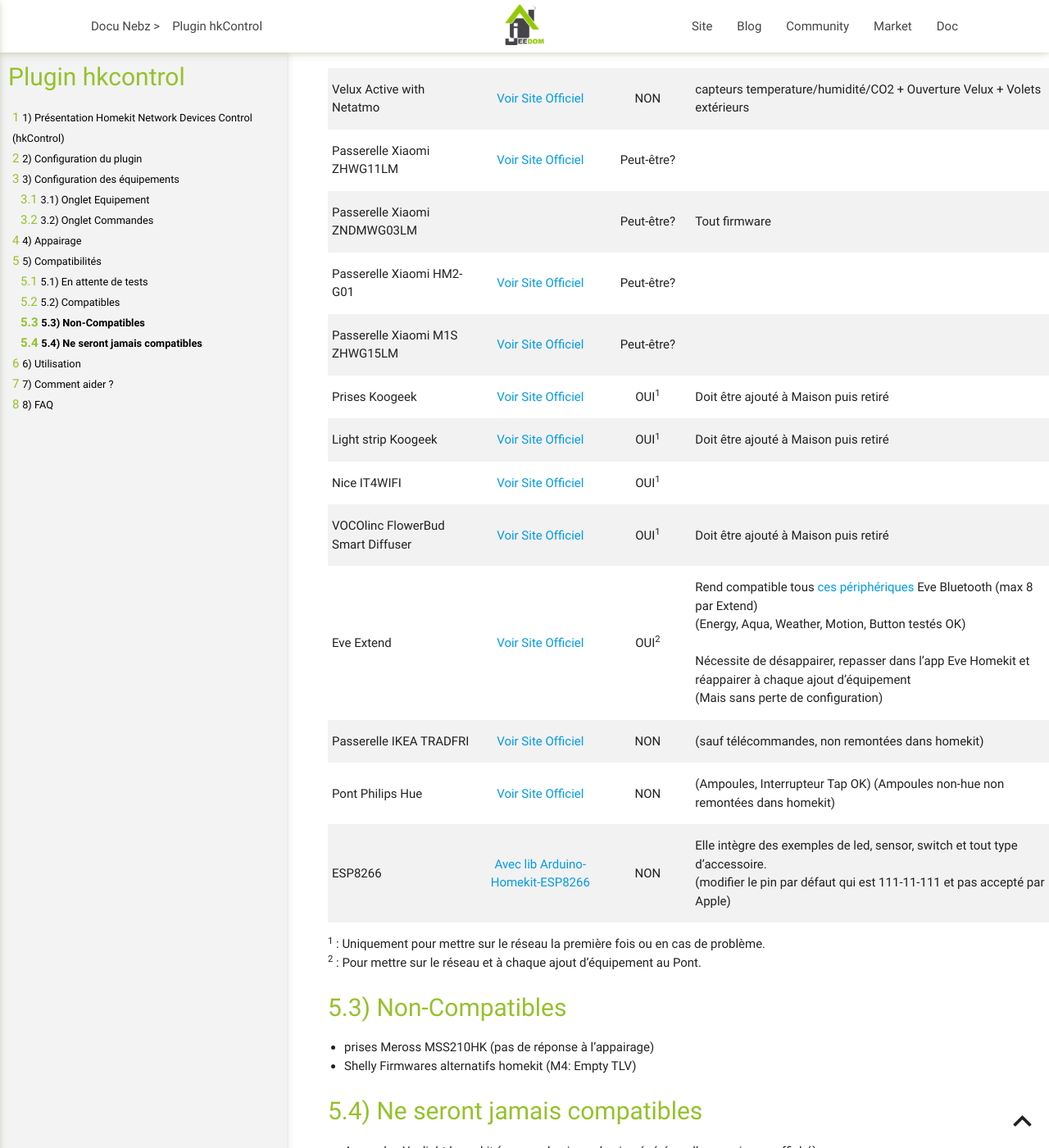
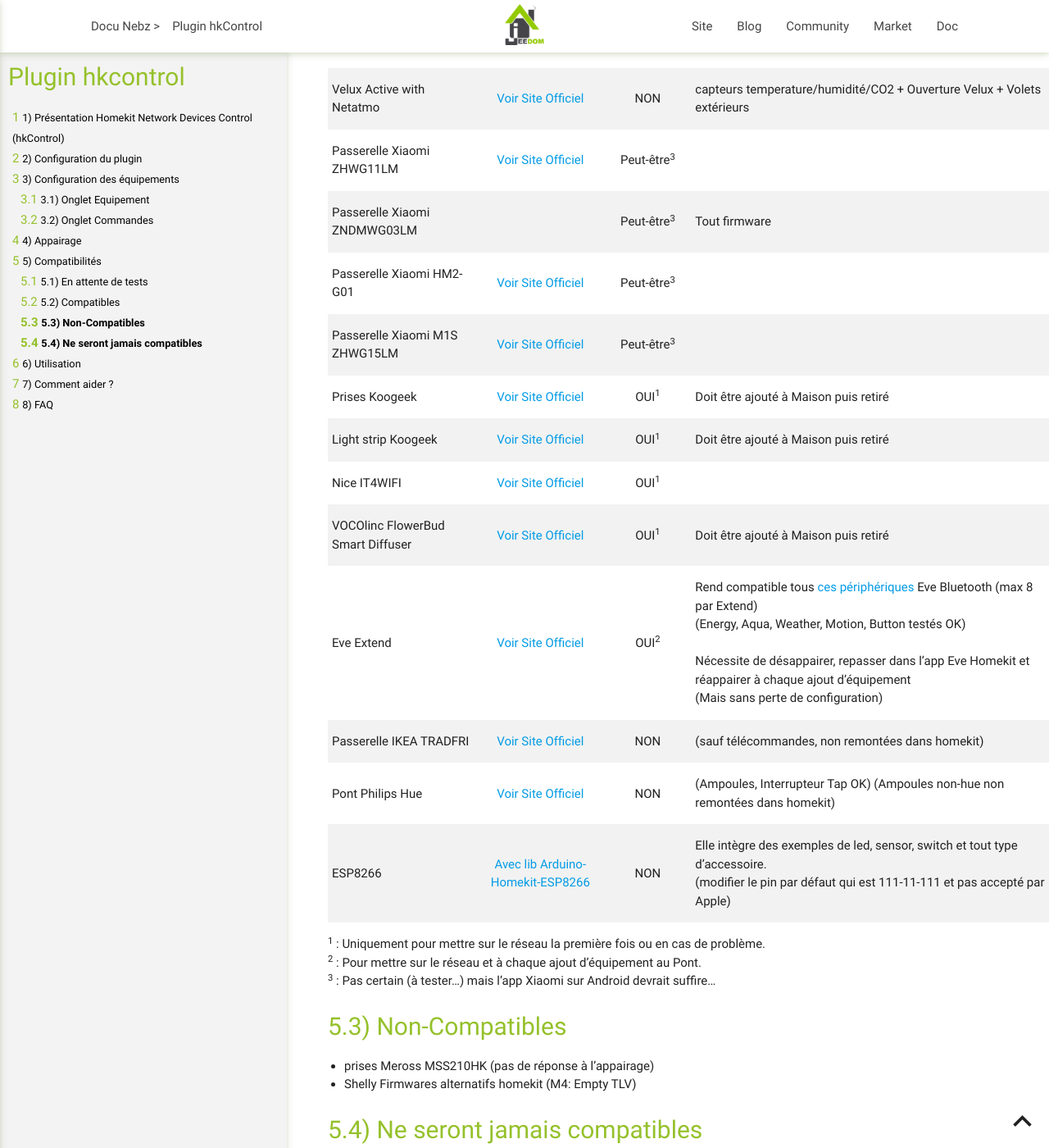
Before and after one commit to NebzHB/jeedom_docs, a Jekyll site: the page built from plugins/hkControl/fr_FR/index.md, in a window 1280 px wide and 1400 px high, scrolled down 3016 px. Shown: the whole window at 82% size. Built offline with Jekyll 4.4.1, drawn with Linux system fonts in a browser that asks for light colours.

Commit message:
Update index.md

```diff
--- a/plugins/hkControl/fr_FR/index.md
+++ b/plugins/hkControl/fr_FR/index.md
@@ -115,10 +115,10 @@
 | Legrand iDiamant with Netatmo | [Voir Site Officiel](https://www.netatmo.com/fr-fr/partners/bubendorff){:target="_blank" rel="noopener"} | NON | |
 | Legrand Céliane with Netatmo | [Voir Site Officiel](https://www.netatmo.com/fr-fr/partners/legrand){:target="_blank" rel="noopener"} | NON | |
 | Velux Active with Netatmo | [Voir Site Officiel](https://www.netatmo.com/fr-fr/partners/velux){:target="_blank" rel="noopener"} | NON | capteurs temperature/humidité/CO2 + Ouverture Velux + Volets extérieurs |
-| Passerelle Xiaomi ZHWG11LM | [Voir Site Officiel](https://www.aqara.com/us/smart_home_hub.html){:target="_blank" rel="noopener"} | Peut-être? | |
-| Passerelle Xiaomi ZNDMWG03LM | | Peut-être? | Tout firmware |
-| Passerelle Xiaomi HM2-G01 | [Voir Site Officiel](https://www.aqara.com/eu/smart_hub_m2.html){:target="_blank" rel="noopener"} | Peut-être? | |
-| Passerelle Xiaomi M1S ZHWG15LM | [Voir Site Officiel](https://www.aqara.com/en/smart_hub_m1s.html){:target="_blank" rel="noopener"} | Peut-être? | |
+| Passerelle Xiaomi ZHWG11LM | [Voir Site Officiel](https://www.aqara.com/us/smart_home_hub.html){:target="_blank" rel="noopener"} | Peut-être<sup>3</sup> | |
+| Passerelle Xiaomi ZNDMWG03LM | | Peut-être<sup>3</sup> | Tout firmware |
+| Passerelle Xiaomi HM2-G01 | [Voir Site Officiel](https://www.aqara.com/eu/smart_hub_m2.html){:target="_blank" rel="noopener"} | Peut-être<sup>3</sup> | |
+| Passerelle Xiaomi M1S ZHWG15LM | [Voir Site Officiel](https://www.aqara.com/en/smart_hub_m1s.html){:target="_blank" rel="noopener"} | Peut-être<sup>3</sup> | |
 | Prises Koogeek | [Voir Site Officiel](https://www.koogeek.com/p-p1eu-1.html){:target="_blank" rel="noopener"} | OUI<sup>1</sup> | Doit être ajouté à Maison puis retiré |
 | Light strip Koogeek | [Voir Site Officiel](https://www.koogeek.com/p-ls1-1.html){:target="_blank" rel="noopener"} | OUI<sup>1</sup> | Doit être ajouté à Maison puis retiré |
 | Nice IT4WIFI | [Voir Site Officiel](https://www.niceforyou.com/fr/it4wifi){:target="_blank" rel="noopener"} | OUI<sup>1</sup> | |
@@ -129,7 +129,8 @@
 | ESP8266 | [Avec lib Arduino-Homekit-ESP8266](https://github.com/Mixiaoxiao/Arduino-HomeKit-ESP8266){:target="_blank" rel="noopener"} | NON | Elle intègre des exemples de led, sensor, switch et tout type d’accessoire.<br/>(modifier le pin par défaut qui est 111-11-111 et pas accepté par Apple) |
 
 <sup>1</sup> : Uniquement pour mettre sur le réseau la première fois ou en cas de problème.<br/>
-<sup>2</sup> : Pour mettre sur le réseau et à chaque ajout d'équipement au Pont.
+<sup>2</sup> : Pour mettre sur le réseau et à chaque ajout d'équipement au Pont.<br/>
+<sup>3</sup> : Pas certain (à tester...) mais l'app Xiaomi sur Android devrait suffire...
 
 **Non-Compatibles**
 ----------------------------
```
